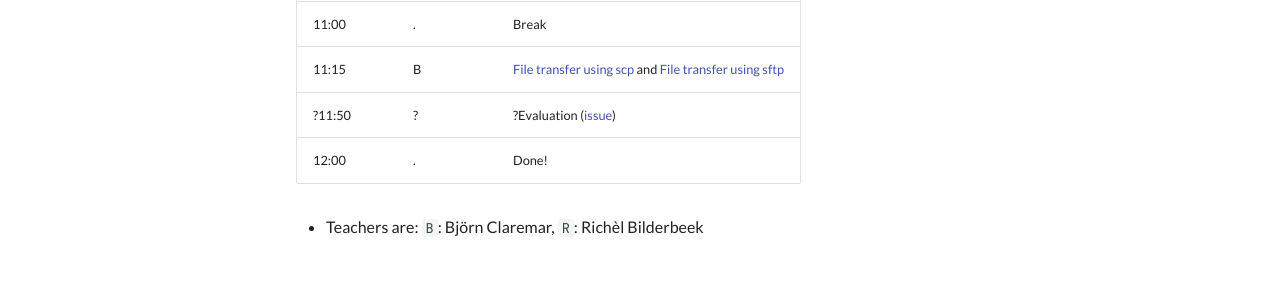
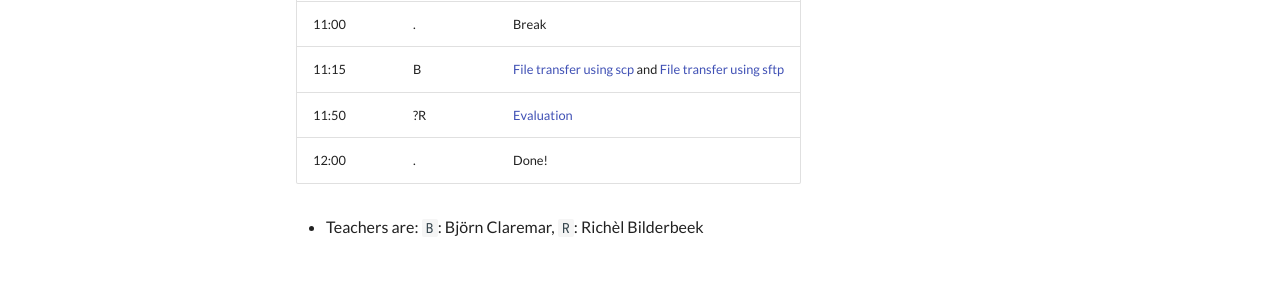
Before and after one commit to UPPMAX/naiss_file_transfer_course, an MkDocs documentation site: the page built from docs/schedule.md, in a window 1280 px wide. Shown: the part 454-754 px from the top of the page. Built offline with MkDocs 1.6.1 and Material for MkDocs 9.7.7, drawn with Linux system fonts in a browser that asks for light colours; comment, search, counter and statistics services are not loaded.

Commit message:
Put evaluation in schedule #22

```diff
--- a/docs/schedule.md
+++ b/docs/schedule.md
@@ -17,7 +17,7 @@ Time  |Teacher|Topic
 10:05 |R      |[Login with terminal](sessions/login_terminal/README.md) and [file transfer using rsync](sessions/rsync/README.md)
 11:00 |.      |Break
 11:15 |B      |[File transfer using scp](sessions/scp.md) and [File transfer using sftp](sessions/sftp.md)
-?11:50|?      |?Evaluation ([issue](https://github.com/UPPMAX/naiss_file_transfer_course/issues/22))
+11:50 |?R     |[Evaluation](evaluation.md)
 12:00 |.      |Done!
 
 - Teachers are: `B`: Björn Claremar, `R`: Richèl Bilderbeek
```
